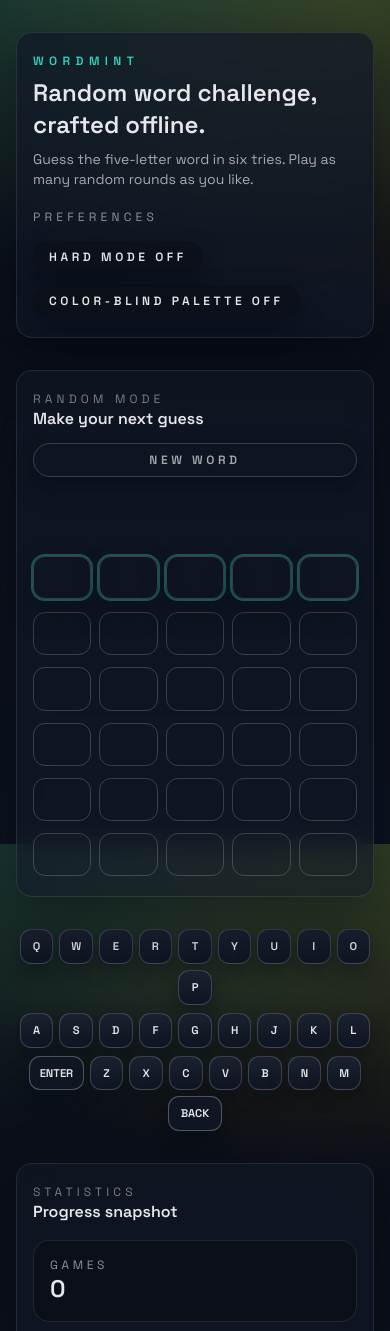
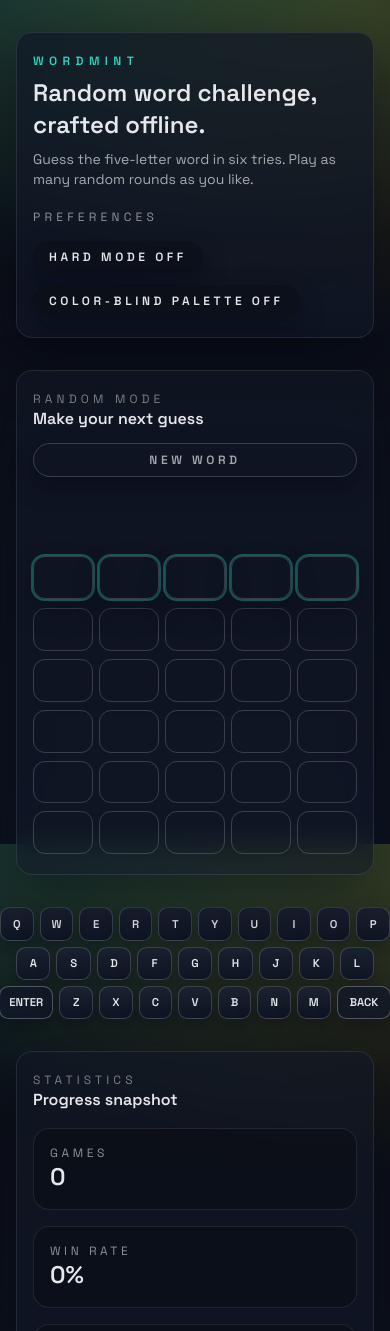
Before and after one commit to williamalmeidadev/WordMint, a React (Vite) app: page / in a window 390 px wide. Shown: the top 1331 px of the page. Built offline with nearby package versions, Linux system fonts and the light colour scheme.

Commit message:
Improve mobile keyboard and board spacing

```diff
--- a/src/components/GameBoard.tsx
+++ b/src/components/GameBoard.tsx
@@ -15,9 +15,9 @@ type GameBoardProps = {
 
 function GameBoard({ rows, activeRowIndex }: GameBoardProps) {
   return (
-    <section aria-label="Guess board" className="grid gap-3">
+    <section aria-label="Guess board" className="grid gap-2 sm:gap-3">
       {rows.map((row, rowIndex) => (
-        <div key={`row-${rowIndex}`} className="grid grid-cols-5 gap-2">
+        <div key={`row-${rowIndex}`} className="grid grid-cols-5 gap-1.5 sm:gap-2">
           {row.letters.map((letter, index) => (
             <div
               key={`tile-${rowIndex}-${index}`}
--- a/src/components/Keyboard.tsx
+++ b/src/components/Keyboard.tsx
@@ -29,9 +29,12 @@ function Keyboard({ letterStates, onLetter, onEnter, onBackspace }: KeyboardProp
   };
 
   return (
-    <section aria-label="On screen keyboard" className="flex flex-col gap-2">
+    <section aria-label="On screen keyboard" className="flex flex-col gap-1.5 sm:gap-2">
       {rows.map((row, rowIndex) => (
-        <div key={`key-row-${rowIndex}`} className="flex flex-wrap justify-center gap-1.5 sm:gap-2">
+        <div
+          key={`key-row-${rowIndex}`}
+          className="keyboard-row flex flex-nowrap justify-center gap-1.5 sm:gap-2"
+        >
           {row.map((key) => {
             if (key === 'ENTER') {
               return (
@@ -39,7 +42,7 @@ function Keyboard({ letterStates, onLetter, onEnter, onBackspace }: KeyboardProp
                   key={key}
                   type="button"
                   onClick={onEnter}
-                  className="key key--action"
+                  className="key key--action key--wide"
                 >
                   Enter
                 </button>
@@ -51,7 +54,7 @@ function Keyboard({ letterStates, onLetter, onEnter, onBackspace }: KeyboardProp
                   key={key}
                   type="button"
                   onClick={onBackspace}
-                  className="key key--action"
+                  className="key key--action key--wide"
                   aria-label="Backspace"
                 >
                   Back
@@ -65,7 +68,7 @@ function Keyboard({ letterStates, onLetter, onEnter, onBackspace }: KeyboardProp
                 type="button"
                 data-key={key}
                 onClick={handleLetterClick}
-                className={keyStyles[letterStates[key] ?? 'empty']}
+                className={`${keyStyles[letterStates[key] ?? 'empty']} key--letter`}
               >
                 {key}
               </button>
--- a/src/index.css
+++ b/src/index.css
@@ -106,6 +106,16 @@ body {
   box-shadow: 0 8px 18px rgba(3, 7, 18, 0.35);
 }
 
+.keyboard-row .key {
+  flex: 1 1 0;
+  max-width: 3.1rem;
+}
+
+.keyboard-row .key--wide {
+  flex: 1.5 1 0;
+  max-width: 4.8rem;
+}
+
 .key:hover {
   transform: translateY(-1px);
 }
@@ -160,3 +170,30 @@ body {
     animation: none;
   }
 }
+
+@media (min-width: 640px) {
+  .keyboard-row .key {
+    flex: 0 0 auto;
+  }
+}
+
+@media (max-width: 480px) {
+  .tile {
+    height: clamp(2.4rem, 11vw, 3.2rem);
+    font-size: clamp(0.9rem, 4vw, 1.1rem);
+  }
+
+  .key {
+    padding: 0.45rem 0.5rem;
+    font-size: clamp(0.65rem, 2.9vw, 0.82rem);
+    border-radius: 0.6rem;
+  }
+
+  .keyboard-row .key {
+    max-width: 2.8rem;
+  }
+
+  .keyboard-row .key--wide {
+    max-width: 4.2rem;
+  }
+}
```
